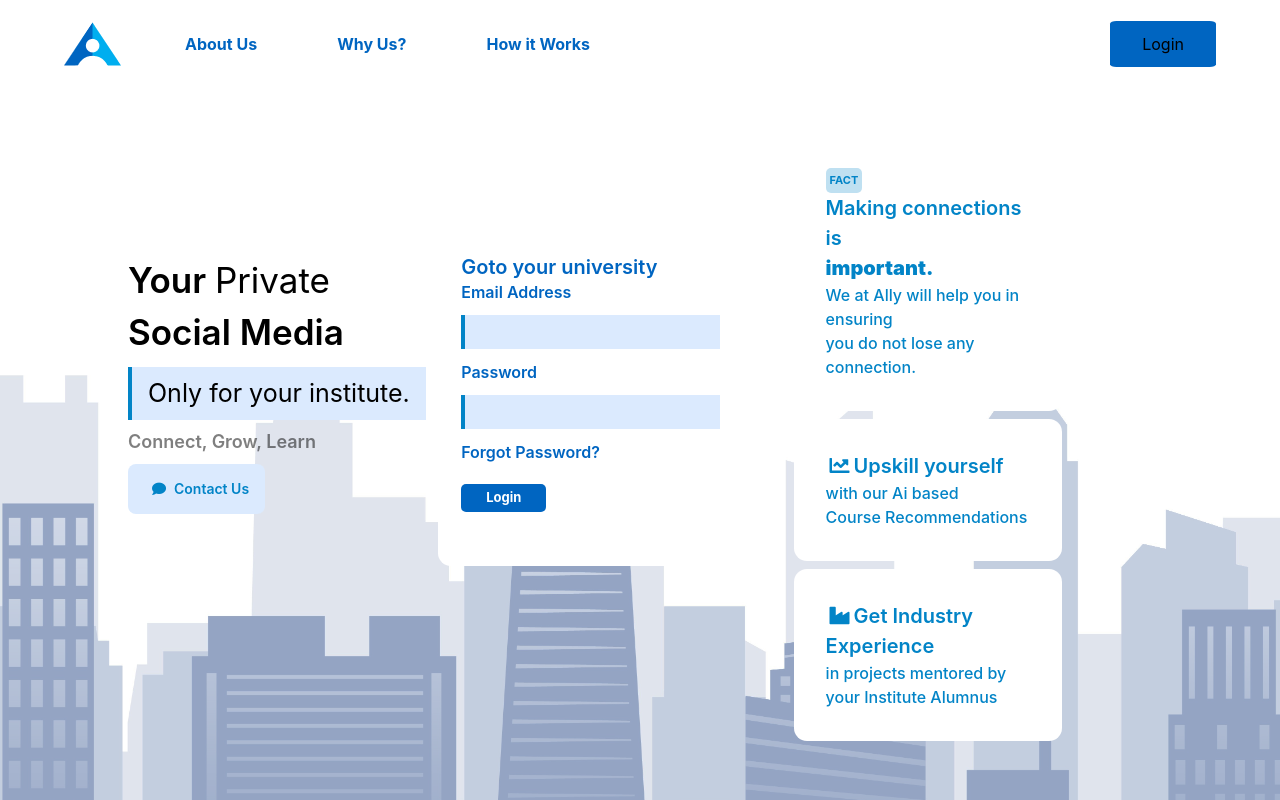
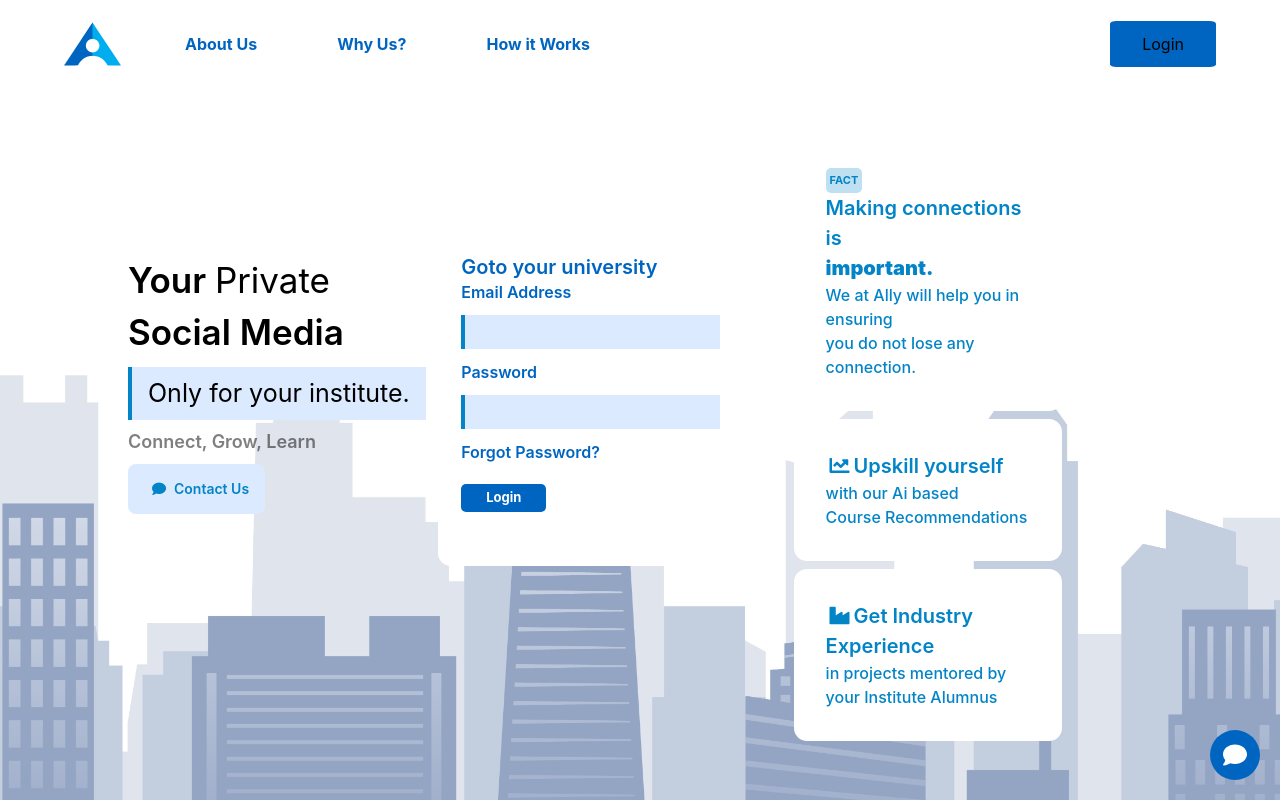
Before and after one commit to AtharvaBhatti/ALLY-Team-52, a React (Create React App) app in the folder frontend/: page / in a window 1280 px wide. Shown: the top 800 px of the page. Built offline with nearby package versions, Linux system fonts and the light colour scheme.

Commit message:
added message icon

```diff
--- a/frontend/src/App.js
+++ b/frontend/src/App.js
@@ -15,6 +15,9 @@ import Alumini from "./Pages/Alumini.jsx";
 import Seminars from "./Pages/seminars.jsx";
 import Profile from "./Pages/Profile/ProfilePage.jsx";
 import MessagingComponent from "./Pages/Messaging.jsx"
+
+import { FontAwesomeIcon } from "@fortawesome/react-fontawesome";
+import { faComment } from "@fortawesome/free-solid-svg-icons";
 
 
 function App() {
@@ -50,6 +53,27 @@ function App() {
 
         </Routes>
       </BrowserRouter>
+      <div onClick={()=>
+        {
+          window.location.href = "/uni1/message"
+        }}
+        style={{
+          position: "fixed",
+          bottom: "20px",
+          right: "20px",
+          width: "50px",
+          height: "50px",
+          borderRadius: "50%",
+          backgroundColor: "#0065C1",
+          color: "white",
+          display: "flex",
+          justifyContent: "center",
+          alignItems: "center",
+          cursor: "pointer",
+        }}
+      >
+        <FontAwesomeIcon icon={faComment} style={{ fontSize: "24px" }} />
+      </div>
     </div>
   );
 }
```
Also changed, not shown: 1 other file (tests, documents, lock files or other folders).
